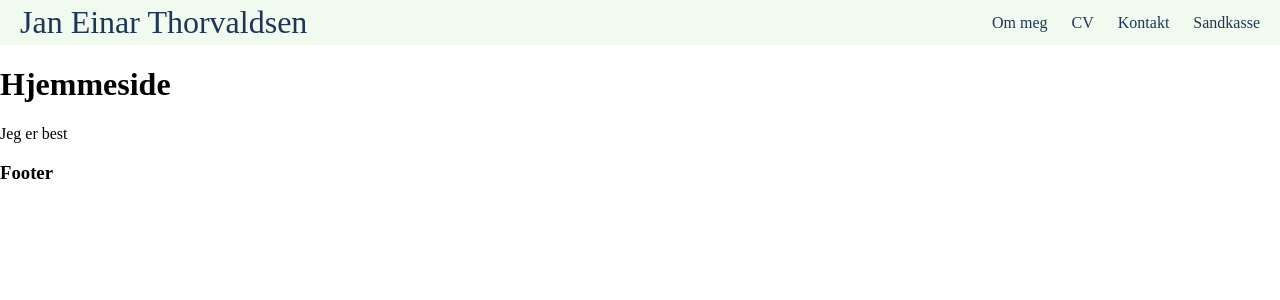
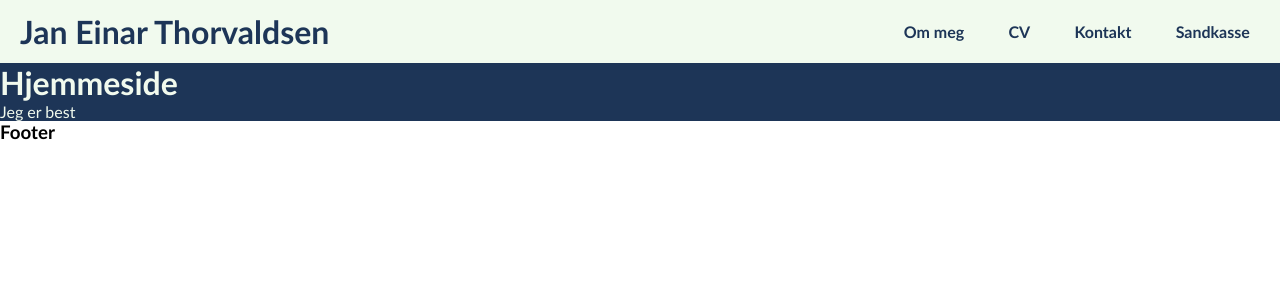
Before and after one commit to janethorv/perswebpage, a React (Create React App) app: page / in a window 1280 px wide. Shown: the top 300 px of the page. Built offline with nearby package versions, Linux system fonts and the light colour scheme.

Commit message:
css work on navbar

```diff
--- a/src/App.js
+++ b/src/App.js
@@ -1,4 +1,4 @@
-import './App.css';
+import './css/App.css';
 import Navbar from './components/Navbar'
 import Home from './pages/Home'
 import About from './pages/About'
--- a/src/components/Navbar.js
+++ b/src/components/Navbar.js
@@ -17,7 +17,7 @@ function CustomLink({ to, children, ...props }) {
     const isActive = useMatch({ path: resolvedPath.pathname, end: true})
 
     return (
-        <li className={ isActive === to ? "active" : "" }>
+        <li className={ isActive ? "active" : "" }>
             <Link to={ to } {...props}>
                 { children }
             </Link>
--- a/src/App.css
+++ b/src/css/App.css
@@ -10,20 +10,37 @@ Darkblue: 1d3557
 
 * {
   box-sizing: border-box;
+  font-family: 'Trebuchet MS', 'Lucida Sans Unicode', 'Lucida Grande', 'Lucida Sans', Arial, sans-serif;
 }
 
 body {
   margin: 0;
+  height: 100vh;
+  width: 100vw;
+}
+
+#root {
+  height: 100%;
+  width: 100%;
+}
+
+.App {
+  height: 100%;
+  width: 100%;
 }
 
 .nav {
+  margin: 0;
+  padding: 0;
+  font-weight: bold;
   color: #1d3557;
   background-color: #f1faee;
   display: flex;
   justify-content: space-between;
   align-items: stretch;
   gap: 2rem;
-  padding: 0 1rem;
+  padding: .5rem 1rem;
+  text-align: justify;
 }
 
 .nav-title {
@@ -36,6 +53,8 @@ body {
   list-style: none;
   display: flex;
   gap: 1rem;
+  width: 30%;
+  justify-content: space-around;
 }
 
 .nav a {
@@ -46,11 +65,22 @@ body {
   align-items: center;
   padding: .25rem;
 }
+
 .nav li.active {
-  background-color: #457b9d;
+  border-bottom: 3px solid #1d3557;
 }
 
+
 .nav li:hover{
-  text-decoration: underline;
+  border-bottom: 3px solid #1d3557;
+  transition-duration: 0.2s;
 
 }
+
+.container {
+  margin: 0;
+  padding: 0;
+  width: 100%;
+  background-color: #1d3557;
+  color: #f1faee;
+}
--- a/src/index.css
+++ b/src/index.css
@@ -1,7 +1,5 @@
 * {
-    box-sizing: border-box;
-  }
-
-  body {
-    margin: 0;
-  }
+  box-sizing: border-box;
+  margin: 0;
+  padding: 0;
+}
```
